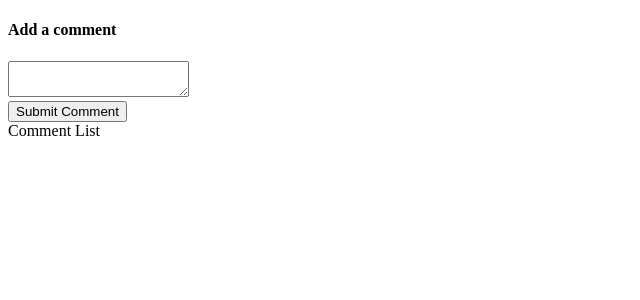
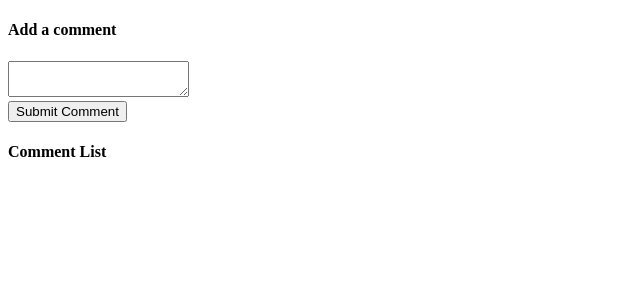
Before and after one commit to ezejerez/advanced-react-and-redux-course, a React (Create React App) app: page / in a window 1280 px wide. Shown: the top 300 px of the page, without its empty margins (0-640 px from the left). Built offline with nearby package versions, Linux system fonts and the light colour scheme.

Commit message:
lesson 51 to 53

```diff
--- a/src/Root.js
+++ b/src/Root.js
@@ -3,8 +3,8 @@ import { Provider } from "react-redux";
 import { createStore } from "redux";
 import reducers from "reducers";
 
-export default (props) => {
-  return (
-    <Provider store={createStore(reducers, {})}>{props.children}</Provider>
-  );
+export default ({ children, initialState = {} }) => {
+  const store = createStore(reducers, initialState);
+
+  return <Provider store={store}>{children}</Provider>;
 };
--- a/src/components/CommentList.js
+++ b/src/components/CommentList.js
@@ -1,5 +1,23 @@
 import React from "react";
+import { connect } from "react-redux";
 
-export default () => {
-  return <div>Comment List</div>;
+const CommentList = ({ comments }) => {
+  const renderComments = () => {
+    return comments.map((comment, i) => (
+      <li key={`${comment}${i}`}>{comment}</li>
+    ));
+  };
+
+  return (
+    <div>
+      <h4>Comment List</h4>
+      <ul>{renderComments()}</ul>
+    </div>
+  );
 };
+
+function mapStateToProps(state) {
+  return { comments: state.comments };
+}
+
+export default connect(mapStateToProps)(CommentList);
```
Also changed, not shown: 1 other file (tests, documents, lock files or other folders).
